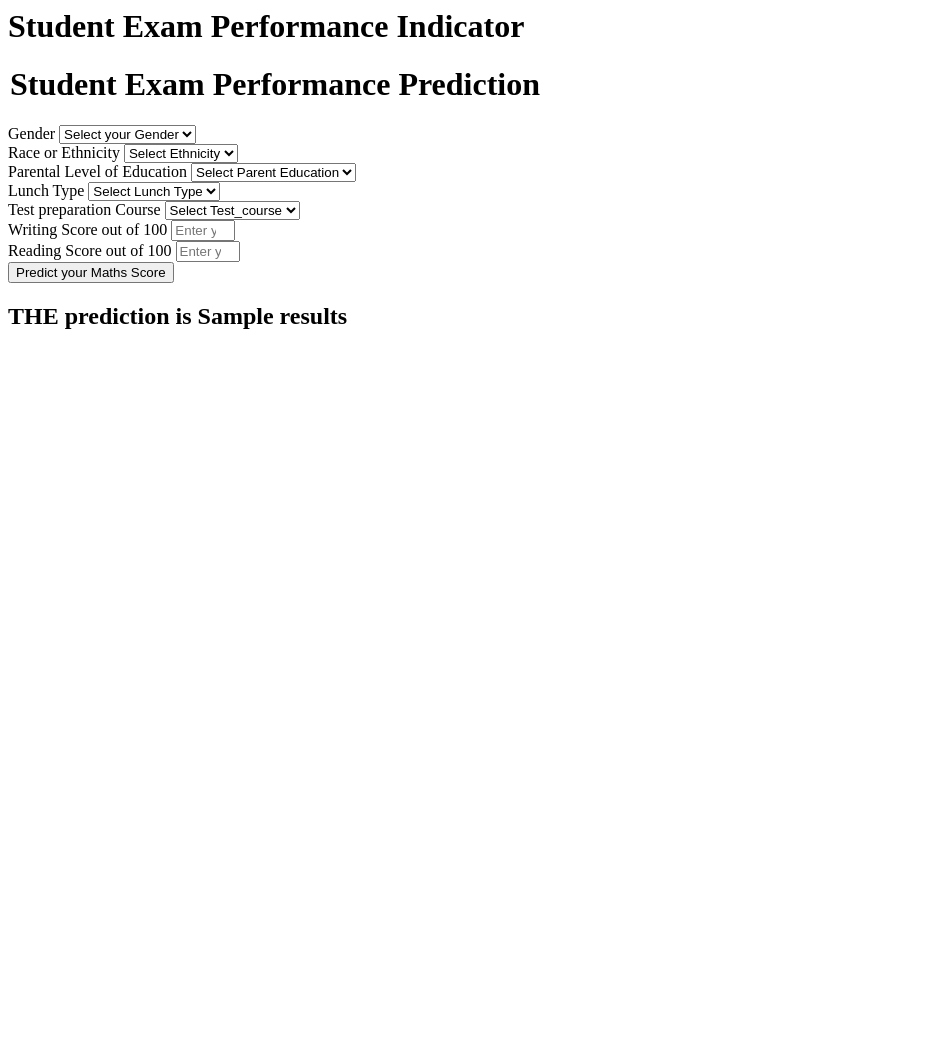
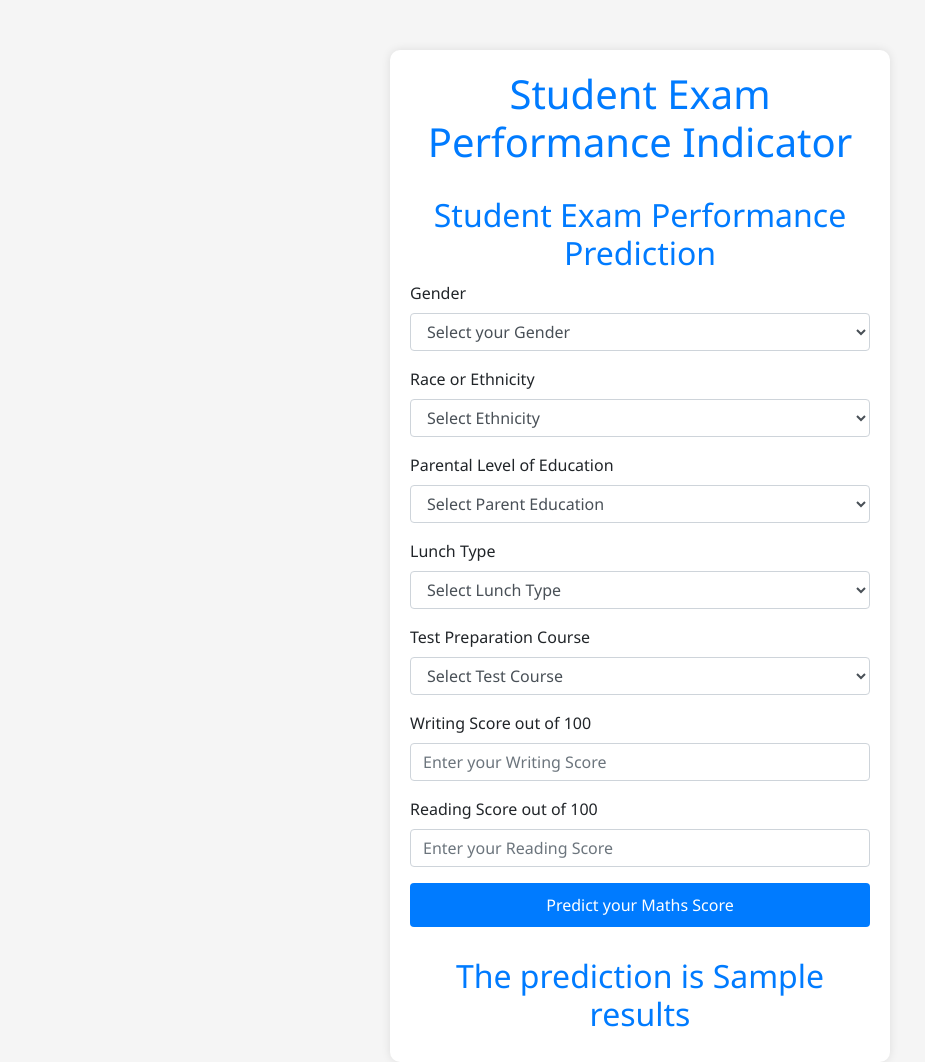
Before and after one commit to NextIn035846/MLProject, a Flask app: template templates/home.html in a window 1280 px wide. Shown: the whole page, without its empty margins (0-925 px from the left). Before the commit the page ends 329 px from the top, so only its background shows below. Run offline with Flask 3, Linux system fonts and the light colour scheme; the template is opened without the code that fills it: most values are stand-ins (such as "Sample title", 1, 10 or a date in 2020); some libraries are stand-ins or nearby versions.

Commit message:
add html

```diff
--- a/templates/home.html
+++ b/templates/home.html
@@ -1,111 +1,151 @@
-<html>
+<!DOCTYPE html>
+<html lang="en">
+
+<head>
+    <meta charset="UTF-8">
+    <meta name="viewport" content="width=device-width, initial-scale=1.0">
+    <title>Student Exam Performance Indicator</title>
+    <link rel="stylesheet" href="https://stackpath.bootstrapcdn.com/bootstrap/4.5.2/css/bootstrap.min.css">
+    <style>
+        body {
+            background-color: #f5f5f5;
+            font-family: 'Segoe UI', Tahoma, Geneva, Verdana, sans-serif;
+        }
+
+        .container {
+            max-width: 500px;
+            margin: auto;
+            background-color: #fff;
+            padding: 20px;
+            border-radius: 10px;
+            box-shadow: 0 0 10px rgba(0, 0, 0, 0.1);
+            margin-top: 50px;
+            animation: fadeInUp 0.5s ease-out;
+        }
+
+        h1, h2 {
+            text-align: center;
+            color: #007bff;
+        }
+
+        form {
+            margin-top: 20px;
+        }
+
+        .mb-3 {
+            margin-bottom: 20px;
+        }
+
+        input[type="submit"] {
+            width: 100%;
+            background-color: #007bff;
+            color: #fff;
+            padding: 10px;
+            border: none;
+            border-radius: 4px;
+            cursor: pointer;
+            transition: background-color 0.3s;
+        }
+
+        input[type="submit"]:hover {
+            background-color: #0056b3;
+        }
+
+        h2 {
+            margin-top: 30px;
+            text-align: center;
+            color: #007bff;
+        }
+
+        @keyframes fadeInUp {
+            from {
+                opacity: 0;
+                transform: translateY(20px);
+            }
+            to {
+                opacity: 1;
+                transform: translateY(0);
+            }
+        }
+    </style>
+</head>
+
 <body>
-    <div class="login">
+    <div class="container">
         <h1>Student Exam Performance Indicator</h1>
 
         <form action="{{ url_for('predict_datapoint')}}" method="post">
-        <h1>
-            <legend>Student Exam Performance Prediction</legend>
-        </h1>
+            <h2>Student Exam Performance Prediction</h2>
+
             <div class="mb-3">
                 <label class="form-label">Gender</label>
-            <select class="form-control" name="gender" placeholder="Enter you Gender" required>
+                <select class="form-control" name="gender" required>
                     <option class="placeholder" selected disabled value="">Select your Gender</option>
-                <option value="male">
-                    Male
-                </option>
-                <option value="female">
-                    Female
-                </option>
+                    <option value="male">Male</option>
+                    <option value="female">Female</option>
                 </select>
             </div>
+
             <div class="mb-3">
                 <label class="form-label">Race or Ethnicity</label>
-            <select class="form-control" name="ethnicity" placeholder="Enter you ethnicity" required>
+                <select class="form-control" name="ethnicity" required>
                     <option class="placeholder" selected disabled value="">Select Ethnicity</option>
-                <option value="group A">
-                    Group A
-                </option>
-                <option value="group B">
-                    Group B
-                </option>
-                <option value="group C">
-                    Group C
-                </option>
-                <option value="group D">
-                    Group D
-                </option>
-                <option value="group E">
-                    Group E
-                </option>
+                    <option value="group A">Group A</option>
+                    <option value="group B">Group B</option>
+                    <option value="group C">Group C</option>
+                    <option value="group D">Group D</option>
+                    <option value="group E">Group E</option>
                 </select>
             </div>
+
             <div class="mb-3">
                 <label class="form-label">Parental Level of Education</label>
-            <select class="form-control" name="parental_level_of_education"
-                placeholder="Enter you Parent Education" required>
+                <select class="form-control" name="parental_level_of_education" required>
                     <option class="placeholder" selected disabled value="">Select Parent Education</option>
-                <option value="associate's degree">
-                    associate's degree
-                </option>
-                <option value="bachelor's degree">
-                    bachelor's degree
-                </option>
-                <option value="high school">
-                    high school
-                </option>
-                <option value="master's degree">
-                    master's degree
-                </option>
-                <option value="some college">
-                    some college
-                </option>
-                <option value="some high school">
-                    some high school
-                </option>
+                    <option value="associate's degree">Associate's Degree</option>
+                    <option value="bachelor's degree">Bachelor's Degree</option>
+                    <option value="high school">High School</option>
+                    <option value="master's degree">Master's Degree</option>
+                    <option value="some college">Some College</option>
+                    <option value="some high school">Some High School</option>
                 </select>
             </div>
+
             <div class="mb-3">
                 <label class="form-label">Lunch Type</label>
-            <select class="form-control" name="lunch" placeholder="Enter you Lunch" required>
+                <select class="form-control" name="lunch" required>
                     <option class="placeholder" selected disabled value="">Select Lunch Type</option>
-                <option value="free/reduced">
-                    free/reduced
-                </option>
-                <option value="standard">
-                    standard
-                </option>
+                    <option value="free/reduced">Free/Reduced</option>
+                    <option value="standard">Standard</option>
                 </select>
             </div>
+
             <div class="mb-3">
-            <label class="form-label">Test preparation Course</label>
-            <select class="form-control" name="test_preparation_course" placeholder="Enter you Course"
-                required>
-                <option class="placeholder" selected disabled value="">Select Test_course</option>
-                <option value="none">
-                    None
-                </option>
-                <option value="completed">
-                    Completed
-                </option>
+                <label class="form-label">Test Preparation Course</label>
+                <select class="form-control" name="test_preparation_course" required>
+                    <option class="placeholder" selected disabled value="">Select Test Course</option>
+                    <option value="none">None</option>
+                    <option value="completed">Completed</option>
                 </select>
             </div>
+
             <div class="mb-3">
                 <label class="form-label">Writing Score out of 100</label>
-            <input class="form-control" type="number" name="reading_score"
-                placeholder="Enter your Reading score" min='0' max='100' />
+                <input class="form-control" type="number" name="reading_score" placeholder="Enter your Writing Score" min='0' max='100' />
             </div>
+
             <div class="mb-3">
                 <label class="form-label">Reading Score out of 100</label>
-            <input class="form-control" type="number" name="writing_score"
-                placeholder="Enter your Reading Score" min='0' max='100' />
+                <input class="form-control" type="number" name="writing_score" placeholder="Enter your Reading Score" min='0' max='100' />
             </div>
+
             <div class="mb-3">
-            <input class="btn btn-primary" type="submit" value="Predict your Maths Score" required />
+                <input class="btn btn-primary" type="submit" value="Predict your Maths Score" />
             </div>
         </form>
-    <h2>
-       THE  prediction is {{results}}
-    </h2>
-   <body>
+
+        <h2>The prediction is {{results}}</h2>
+    </div>
+</body>
+
 </html>
```
Lines whose indentation alone changed are shown as unchanged.
